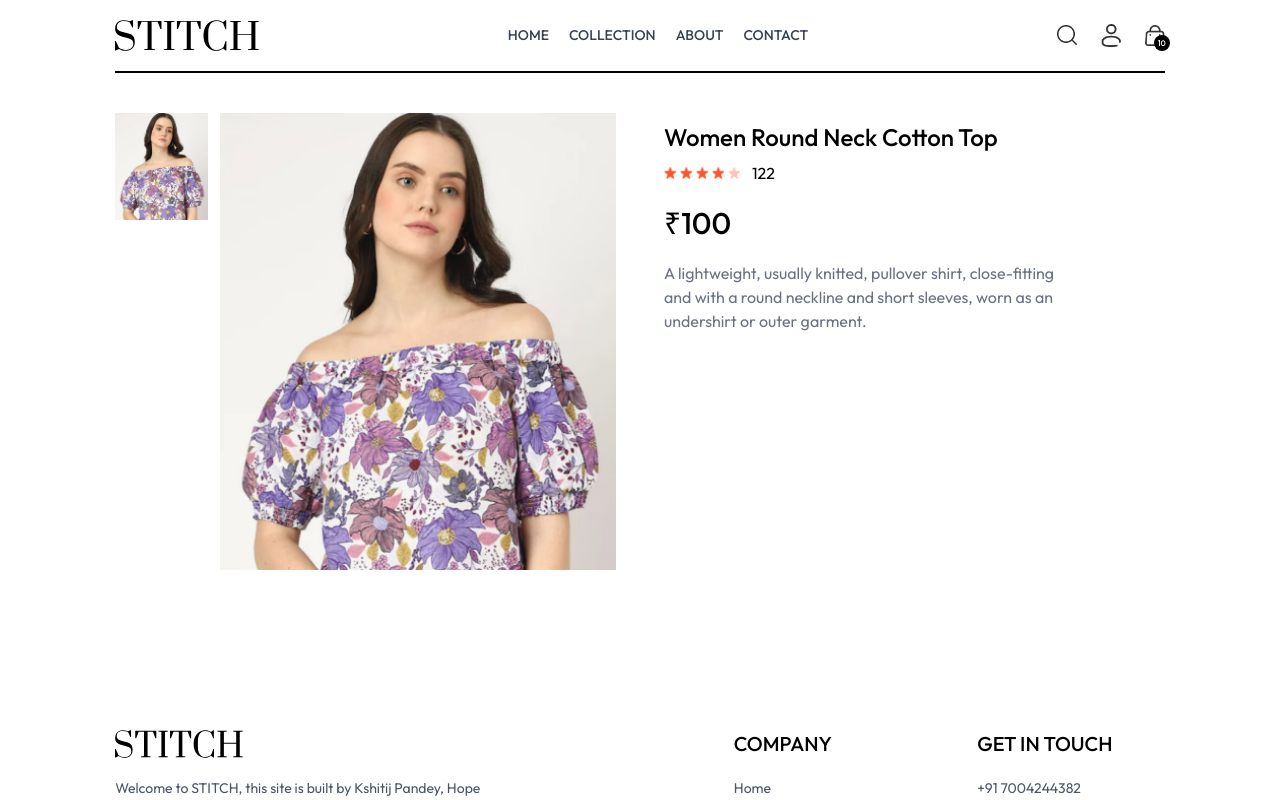
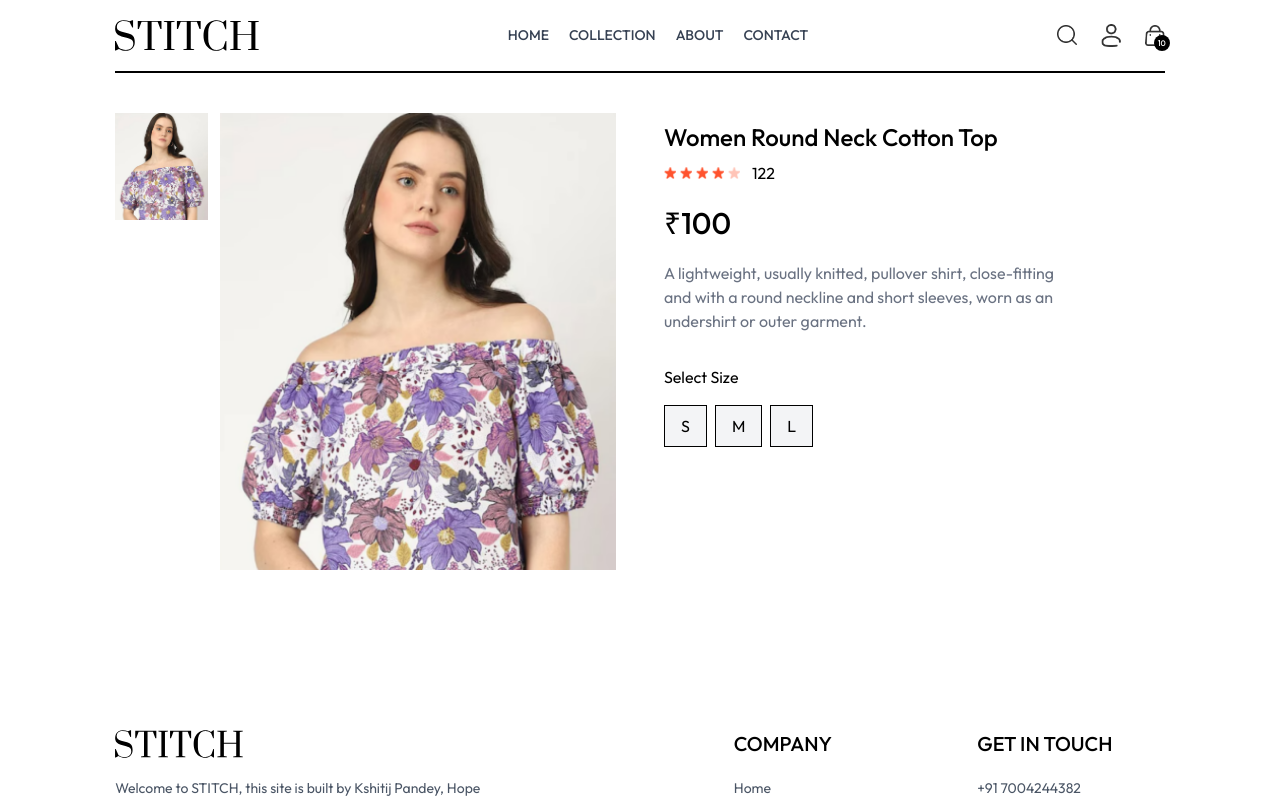
Before and after one commit to pandey22/Jersey-Store, a React (Vite) app in the folder frontend/: page /product/aaaaa in a window 1280 px wide. Shown: the top 800 px of the page. Built offline with nearby package versions, Linux system fonts and the light colour scheme.

Commit message:
Added Size Functionality

```diff
--- a/frontend/src/index.css
+++ b/frontend/src/index.css
@@ -16,6 +16,9 @@
     font-style: normal;
   }
 
+  ::-webkit-scrollbar{
+    display: none;
+  }
 @media (max-width:640px)
 {
     a.active{
--- a/frontend/src/pages/Product.jsx
+++ b/frontend/src/pages/Product.jsx
@@ -9,6 +9,7 @@
   const {products,currency,description} = useContext(ShopContext);
   const [productData, setProductData] = useState(false);
   const [image,setImage] = useState('');
+  const [size, setSize] = useState('');
 
   const fetchProductData = async ()=>{
       products.map((item)=>{
@@ -54,7 +55,14 @@
               </div>
               <p className='mt-5 text-3xl font-medium'>{currency}{productData.price}</p>
               <p className='mt-5 text-gray-500 md:w-4/5'>{productData.description}</p>
-
+              <div className='flex flex-col gap-4 my-8'>
+                  <p>Select Size</p>
+                  <div className='flex gap-2'>
+                    {productData.sizes.map((item,index)=>(
+                      <button onClick={()=>setSize(item)} className={`border py-2 px-4 bg-gray-100 cursor-pointer ${item===size ? 'border-orange-500':''} `} key={index}>{item}</button>
+                    ))}
+                  </div>
+              </div>
       </div>
       </div>
     </div>
```
